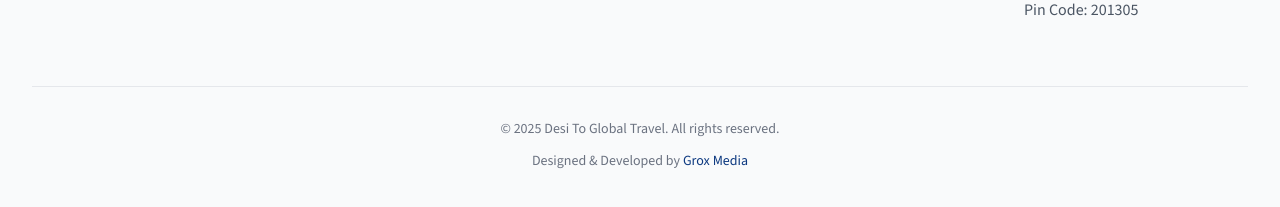
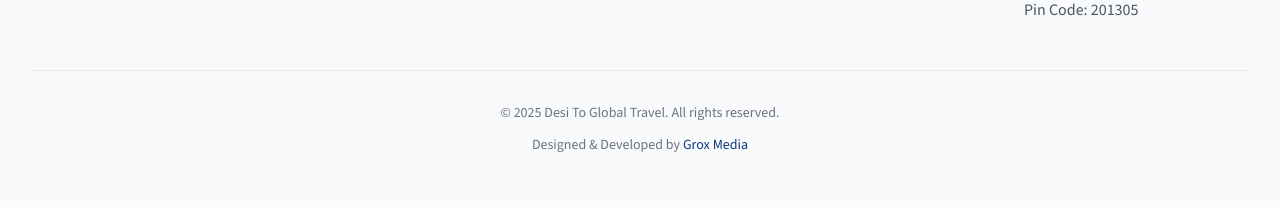
Before and after one commit to code-x-prime/desi-to-global-travel, a Next.js app: page / in a window 1280 px wide. Shown: the part 4103-4310 px from the top of the page. Built offline with nearby package versions, Linux system fonts and the light colour scheme; no server answers; the database is empty.

Commit message:
fix: remove unnecessary margin from footer section

```diff
--- a/src/components/layout/footer.jsx
+++ b/src/components/layout/footer.jsx
@@ -161,7 +161,7 @@ export function Footer() {
                     </div>
                 </div>
 
-                <div className="border-t border-gray-200 mt-10 sm:mt-12 lg:mt-16 pt-6 sm:pt-8 text-center">
+                <div className="border-t border-gray-200 mt-10 sm:mt-12 pt-6 sm:pt-8 text-center">
                     <p className="text-xs sm:text-sm text-gray-500">
                         &copy; {new Date().getFullYear()} Desi To Global Travel. All rights reserved.
                     </p>
```
